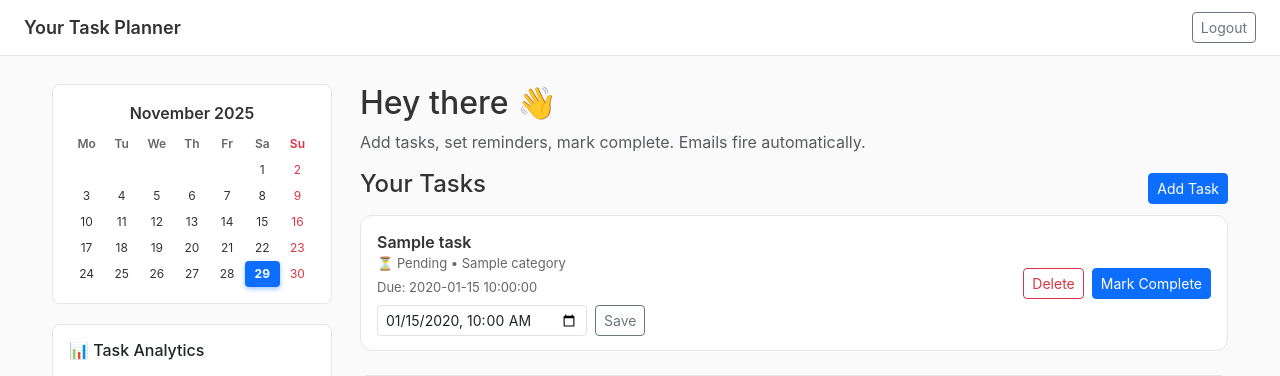
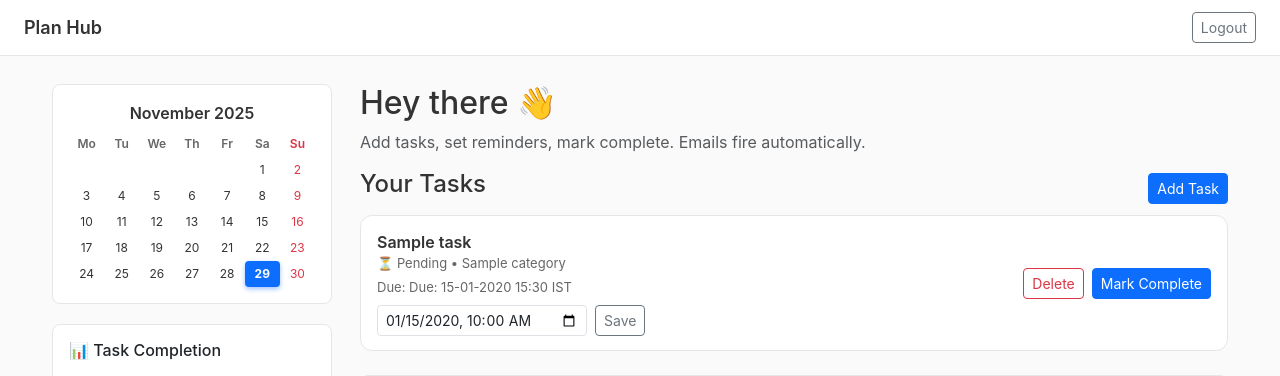
Before and after one commit to samstromer1990-crypto/task-planner-live, a Flask app: template templates/dashboard.html in a window 1280 px wide. Shown: the top 376 px of the page. Run offline with Flask 3, Linux system fonts and the light colour scheme; the template is opened without the code that fills it: most values are stand-ins (such as "Sample title", 1, 10 or a date in 2020).

Commit message:
Update dashboard.html

```diff
--- a/templates/dashboard.html
+++ b/templates/dashboard.html
@@ -2,7 +2,7 @@
 <html lang="en">
 <head>
   <meta charset="UTF-8">
-  <title>Your Task Planner</title>
+  <title>Plan Hub</title>
   <meta name="viewport" content="width=device-width, initial-scale=1">
   <link href="https://cdn.jsdelivr.net/npm/bootstrap@5.3.2/dist/css/bootstrap.min.css" rel="stylesheet">
   <script src="https://cdn.jsdelivr.net/npm/chart.js"></script>
@@ -40,7 +40,7 @@
 
   <!-- NAV -->
   <div class="nav-container">
-    <div class="nav-title">Your Task Planner</div>
+    <div class="nav-title">Plan Hub</div>
     <div class="user-info">
       <span>{{ user.name }}</span>
       {% if user.picture %}
@@ -65,9 +65,9 @@
             </div>
         </div>
 
-        <!-- Quick Stats & PIE CHART -->
+        <!-- PIE CHART for Completion % -->
         <div class="card p-3">
-            <h6 class="mb-3">📊 Task Analytics</h6>
+            <h6 class="mb-3">📊 Task Completion</h6>
             <canvas id="completionPieChart" width="250" height="250"></canvas>
             <div class="mt-3 text-center">
                 <div class="text-muted small">Total Tasks: <span class="fw-bold" id="totalTasks">-</span></div>
@@ -112,9 +112,9 @@
               {% if task.category %} • {{ task.category }}{% endif %}
             </div>
 
-            <!-- FIXED: Better date formatting -->
-            <div class="task-muted small mt-1">
-              Due: {{ task.raw_reminder_time | replace('Z', '') | truncate(16, True, '') if task.raw_reminder_time else 'No reminder' }}
+            <!-- FIXED: IST Timezone Display -->
+            <div class="task-muted small mt-1 ist-time">
+              Due: <span data-utc="{{ task.raw_reminder_time }}">{{ task.raw_reminder_time | replace('Z', '') | truncate(16, True, '') }}</span>
             </div>
 
             <form action="/update-time/{{ task.id }}" method="POST" class="d-flex align-items-center gap-2 mt-2">
@@ -241,8 +241,44 @@ async function sendToAI() {
 }
 </script>
 
-  <!-- PIE CHART Script -->
+  <!-- IST TIMEZONE & PIE CHART Script -->
   <script>
+// Convert UTC times to IST (UTC+5:30) for display
+function convertToIST(utcString) {
+    if (!utcString) return 'No reminder';
+
+    try {
+        // Parse UTC datetime
+        const utcDate = new Date(utcString);
+
+        // Add 5 hours 30 minutes for IST
+        const istOffset = 5.5 * 60 * 60 * 1000; // 5.5 hours in milliseconds
+        const istDate = new Date(utcDate.getTime() + istOffset);
+
+        // Format as DD-MM-YYYY HH:MM
+        const day = String(istDate.getUTCDate()).padStart(2, '0');
+        const month = String(istDate.getUTCMonth() + 1).padStart(2, '0');
+        const year = istDate.getUTCFullYear();
+        const hours = String(istDate.getUTCHours()).padStart(2, '0');
+        const minutes = String(istDate.getUTCMinutes()).padStart(2, '0');
+
+        return `${day}-${month}-${year} ${hours}:${minutes} IST`;
+    } catch (e) {
+        return utcString; // Fallback if parsing fails
+    }
+}
+
+// Apply IST conversion to all task times when page loads
+document.addEventListener('DOMContentLoaded', function() {
+    const timeElements = document.querySelectorAll('.ist-time span');
+    timeElements.forEach(el => {
+        const utcTime = el.getAttribute('data-utc');
+        if (utcTime) {
+            el.textContent = `Due: ${convertToIST(utcTime)}`;
+        }
+    });
+});
+
 // Load pie chart showing completion percentage
 async function loadCharts() {
     try {
```
